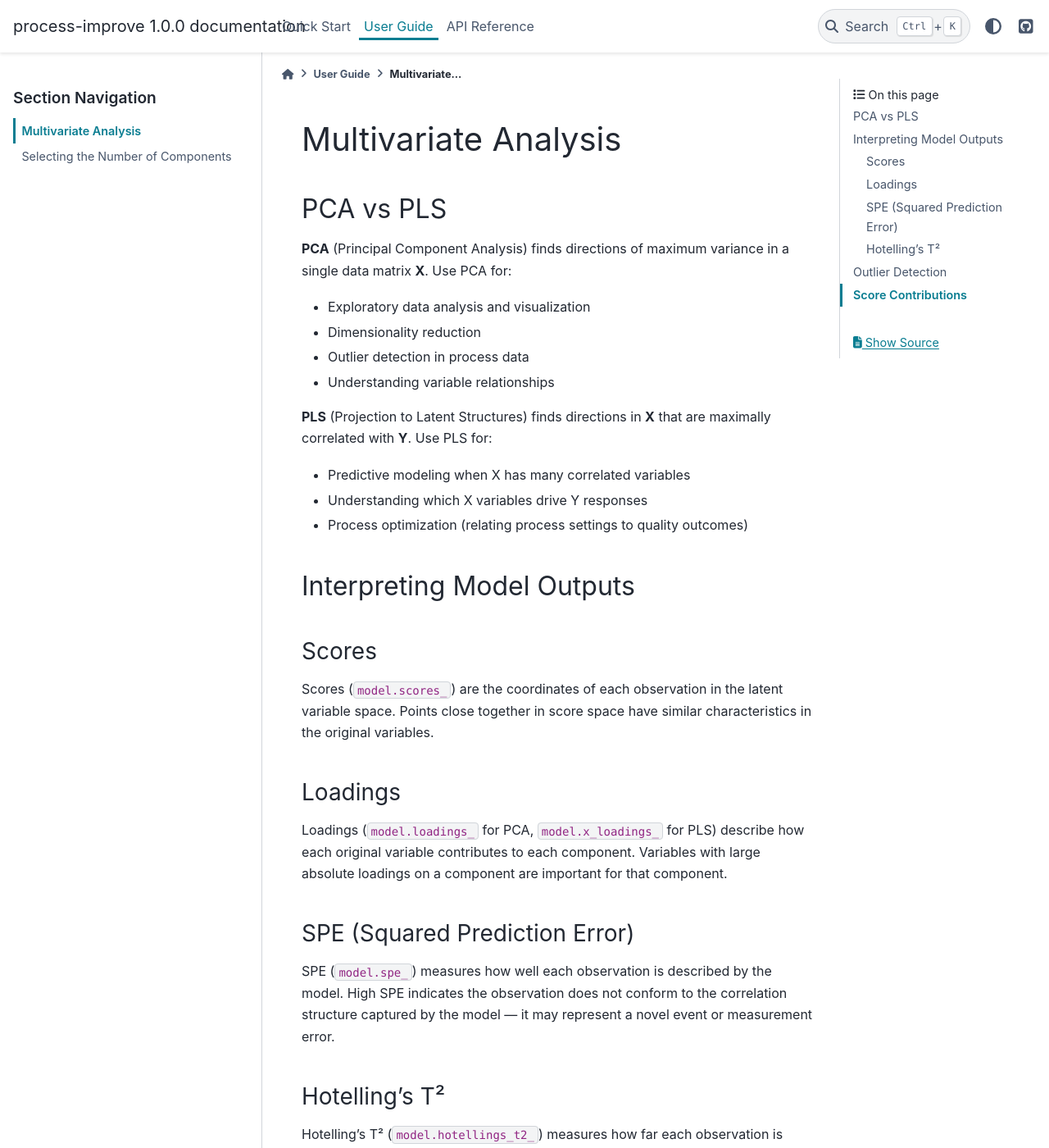
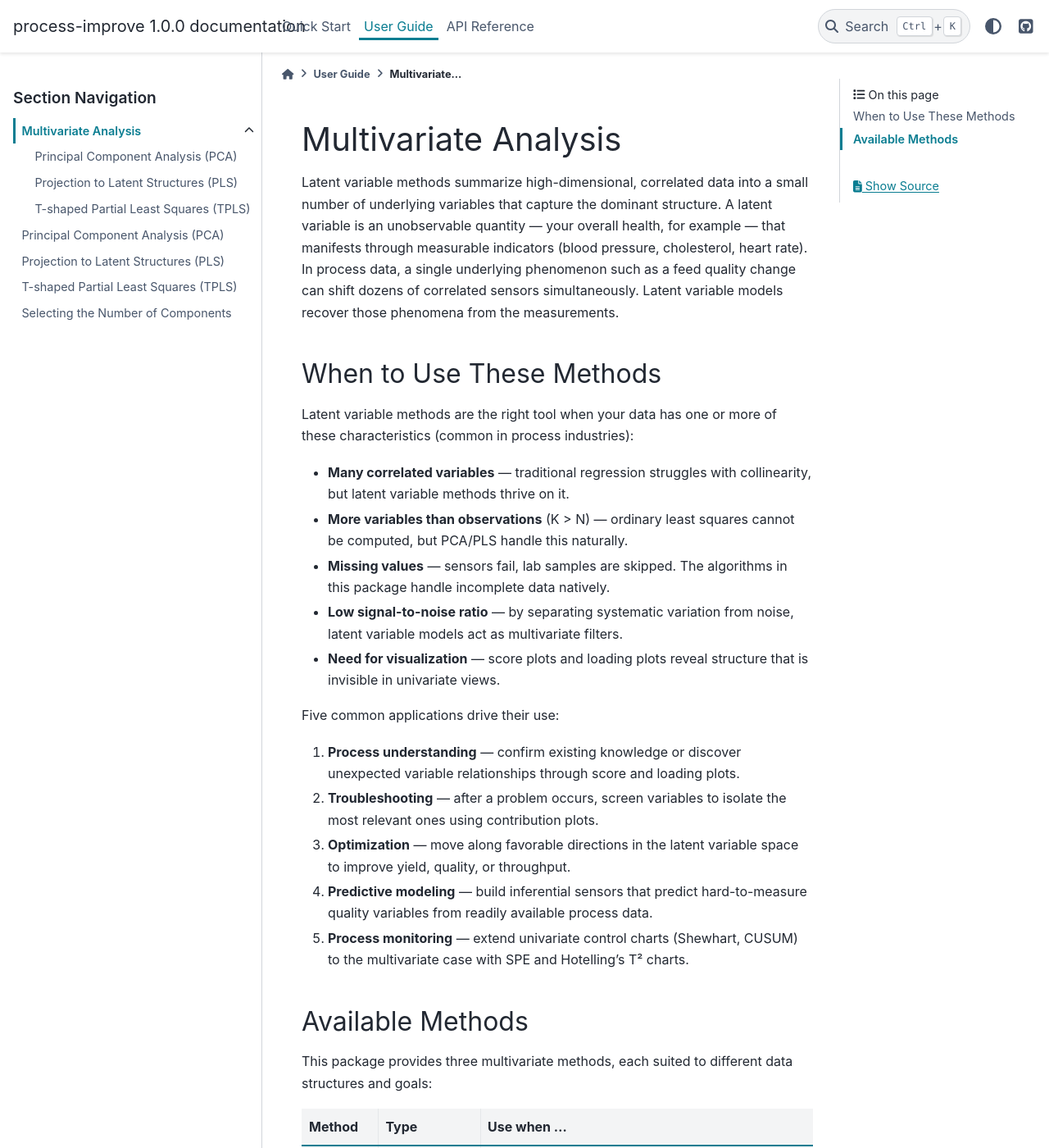
Before and after one commit to kgdunn/process-improve, a Sphinx documentation site: the page built from docs/user_guide/multivariate.rst, in a window 1280 px wide and 1400 px high. Shown: the whole window at 82% size. Built offline with Sphinx 7.4.7 and the PyData theme 0.15.4, drawn with Linux system fonts in a browser that asks for light colours; some of the changed text lies outside the part shown.

Commit message:
Restructure multivariate user guide into PCA, PLS, and TPLS sections
Split the single multivariate.rst into four files:
- multivariate.rst: overview landing page (latent variables, when to use, method comparison)
- pca.rst: comprehensive PCA guide (math, preprocessing, scores, loadings, SPE, T²,
  contributions, outlier detection, process monitoring, missing data, troubleshooting)
- pls.rst: PLS guide (math, PLS vs MLR/PCR, scores/weights interpretation, predictions)
- tpls.rst: TPLS guide (T-shaped data structure, batch process applications)

Content drawn from the companion textbook (learnche.org/pid) and a prior
documentation PR, adapted to use correct sklearn-compatible attribute names.

https://claude.ai/code/session_01J6op9kU3ER81h4cqAJUHDy

```diff
--- a/docs/user_guide/index.rst
+++ b/docs/user_guide/index.rst
@@ -5,4 +5,7 @@ User Guide
    :maxdepth: 2
 
    multivariate
+   pca
+   pls
+   tpls
    cross_validation
--- a/docs/user_guide/multivariate.rst
+++ b/docs/user_guide/multivariate.rst
@@ -1,93 +1,75 @@
 Multivariate Analysis
 =====================
 
-PCA vs PLS
-----------
+Latent variable methods summarize high-dimensional, correlated data into a
+small number of underlying variables that capture the dominant structure.
+A latent variable is an unobservable quantity — your overall health, for
+example — that manifests through measurable indicators (blood pressure,
+cholesterol, heart rate). In process data, a single underlying phenomenon
+such as a feed quality change can shift dozens of correlated sensors
+simultaneously. Latent variable models recover those phenomena from the
+measurements.
 
-**PCA** (Principal Component Analysis) finds directions of maximum variance in a
-single data matrix **X**. Use PCA for:
+When to Use These Methods
+-------------------------
 
-- Exploratory data analysis and visualization
-- Dimensionality reduction
-- Outlier detection in process data
-- Understanding variable relationships
+Latent variable methods are the right tool when your data has one or more of
+these characteristics (common in process industries):
 
-**PLS** (Projection to Latent Structures) finds directions in **X** that are
-maximally correlated with **Y**. Use PLS for:
+- **Many correlated variables** — traditional regression struggles with
+  collinearity, but latent variable methods thrive on it.
+- **More variables than observations** (K > N) — ordinary least squares
+  cannot be computed, but PCA/PLS handle this naturally.
+- **Missing values** — sensors fail, lab samples are skipped. The algorithms
+  in this package handle incomplete data natively.
+- **Low signal-to-noise ratio** — by separating systematic variation from
+  noise, latent variable models act as multivariate filters.
+- **Need for visualization** — score plots and loading plots reveal structure
+  that is invisible in univariate views.
 
-- Predictive modeling when X has many correlated variables
-- Understanding which X variables drive Y responses
-- Process optimization (relating process settings to quality outcomes)
+Five common applications drive their use:
 
-Interpreting Model Outputs
---------------------------
+1. **Process understanding** — confirm existing knowledge or discover
+   unexpected variable relationships through score and loading plots.
+2. **Troubleshooting** — after a problem occurs, screen variables to isolate
+   the most relevant ones using contribution plots.
+3. **Optimization** — move along favorable directions in the latent variable
+   space to improve yield, quality, or throughput.
+4. **Predictive modeling** — build inferential sensors that predict
+   hard-to-measure quality variables from readily available process data.
+5. **Process monitoring** — extend univariate control charts (Shewhart, CUSUM)
+   to the multivariate case with SPE and Hotelling's T² charts.
 
-Scores
-~~~~~~
-
-Scores (``model.scores_``) are the coordinates of each observation in the
-latent variable space. Points close together in score space have similar
-characteristics in the original variables.
-
-Loadings
-~~~~~~~~
-
-Loadings (``model.loadings_`` for PCA, ``model.x_loadings_`` for PLS) describe
-how each original variable contributes to each component. Variables with large
-absolute loadings on a component are important for that component.
-
-SPE (Squared Prediction Error)
-~~~~~~~~~~~~~~~~~~~~~~~~~~~~~~
-
-SPE (``model.spe_``) measures how well each observation is described by the
-model. High SPE indicates the observation does not conform to the correlation
-structure captured by the model — it may represent a novel event or
-measurement error.
-
-Hotelling's T²
-~~~~~~~~~~~~~~
-
-Hotelling's T² (``model.hotellings_t2_``) measures how far each observation is
-from the model center in the latent variable space. High T² indicates extreme
-but in-model behavior — the observation follows the correlation structure but
-with unusual magnitude.
-
-Outlier Detection
+Available Methods
 -----------------
 
-The ``detect_outliers()`` method combines two approaches:
+This package provides three multivariate methods, each suited to different
+data structures and goals:
 
-1. **Statistical limits** — SPE and T² limits at the specified confidence level
-2. **Robust ESD test** — Generalized Extreme Studentized Deviate test using
-   median and MAD (robust to masking effects)
+.. list-table::
+   :header-rows: 1
+   :widths: 15 20 65
 
-Results are returned as a list of dicts sorted by severity (most severe first):
+   * - Method
+     - Type
+     - Use when ...
+   * - :doc:`PCA <pca>`
+     - Unsupervised
+     - You have a single data matrix **X** and want to explore, monitor, or
+       reduce dimensionality.
+   * - :doc:`PLS <pls>`
+     - Supervised
+     - You have predictor variables **X** and response variables **Y** and
+       want to build a predictive or explanatory model.
+   * - :doc:`TPLS <tpls>`
+     - Multi-block
+     - Your data is naturally organized in T-shaped blocks (materials,
+       formulations, conditions, quality) as in batch processes.
 
-.. code-block:: python
+.. toctree::
+   :maxdepth: 2
+   :hidden:
 
-   outliers = model.detect_outliers(conf_level=0.95)
-   for o in outliers:
-       print(f"{o['observation']}: {o['outlier_types']} (severity={o['severity']})")
-
-Score Contributions
--------------------
-
-Score contributions decompose a score-space movement back into the original
-variable space, answering: "Which variables caused this observation to score
-where it did?"
-
-.. code-block:: python
-
-   # Why does observation 5 differ from the model center?
-   contrib = model.score_contributions(model.scores_.iloc[5].values)
-
-   # Why do observations 5 and 10 differ from each other?
-   contrib = model.score_contributions(
-       model.scores_.iloc[5].values,
-       model.scores_.iloc[10].values,
-   )
-
-   # T²-weighted contributions (scale by 1/sqrt(eigenvalue))
-   contrib = model.score_contributions(
-       model.scores_.iloc[5].values, weighted=True
-   )
+   pca
+   pls
+   tpls
```
Also changed, not shown: docs/user_guide/pca.rst (added, +292 -0 lines), docs/user_guide/pls.rst (added, +143 -0 lines), docs/user_guide/tpls.rst (added, +87 -0 lines).
